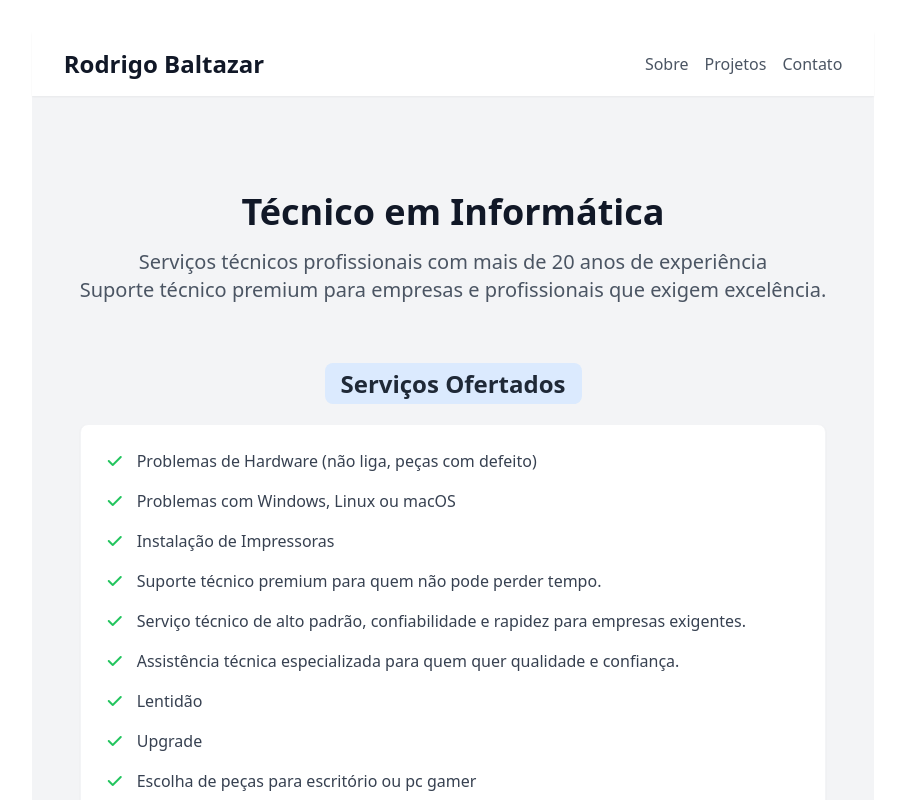
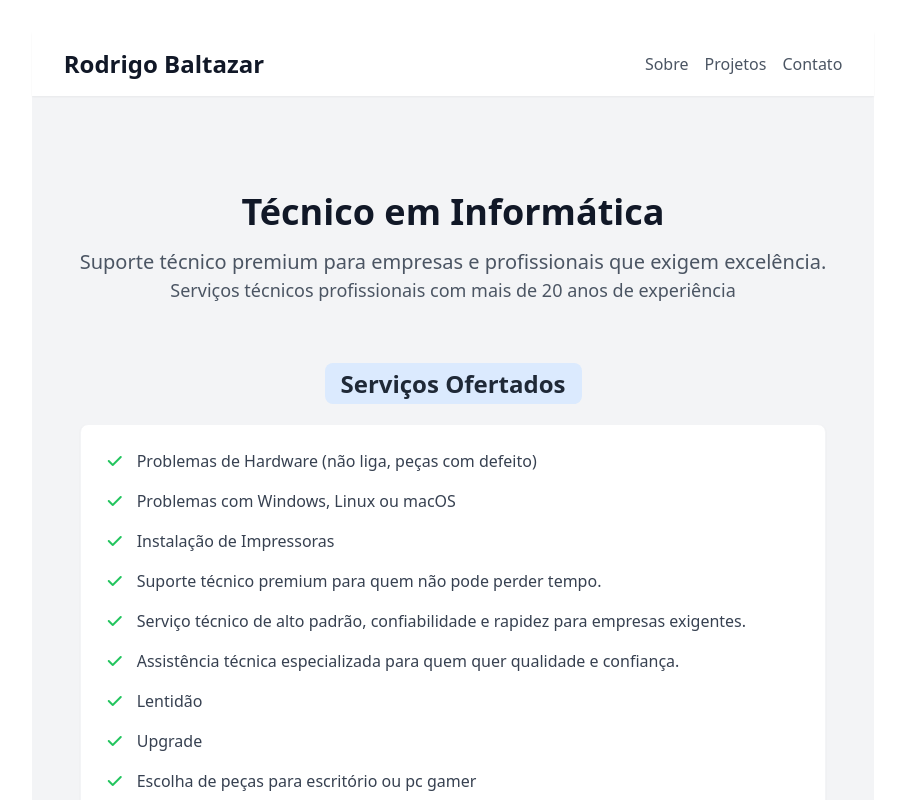
Before and after one commit to RodrigoBaltazar/site-pessoal, a Vue app: page /tecnico-informatica in a window 1280 px wide. Shown: the top 800 px of the page, without its empty margins (187-1092 px from the left). Built offline with nearby package versions, Linux system fonts and the light colour scheme.

Commit message:
fix:titulo2

```diff
--- a/src/pages/TecnicoInformatica.vue
+++ b/src/pages/TecnicoInformatica.vue
@@ -27,10 +27,10 @@ const policies = ref([
     <div class="text-center mb-16">
       <h1 class="text-4xl font-bold text-gray-900 mb-4">Técnico em Informática</h1>
       <p class="text-xl text-gray-600">
+        Suporte técnico premium para empresas e profissionais que exigem excelência.
+      </p>
+      <p class="text-lg text-gray-600">
         Serviços técnicos profissionais com mais de 20 anos de experiência
-      </p>
-        <p class="text-xl text-gray-600">
-        Suporte técnico premium para empresas e profissionais que exigem excelência.
       </p>
     </div>
 
```
